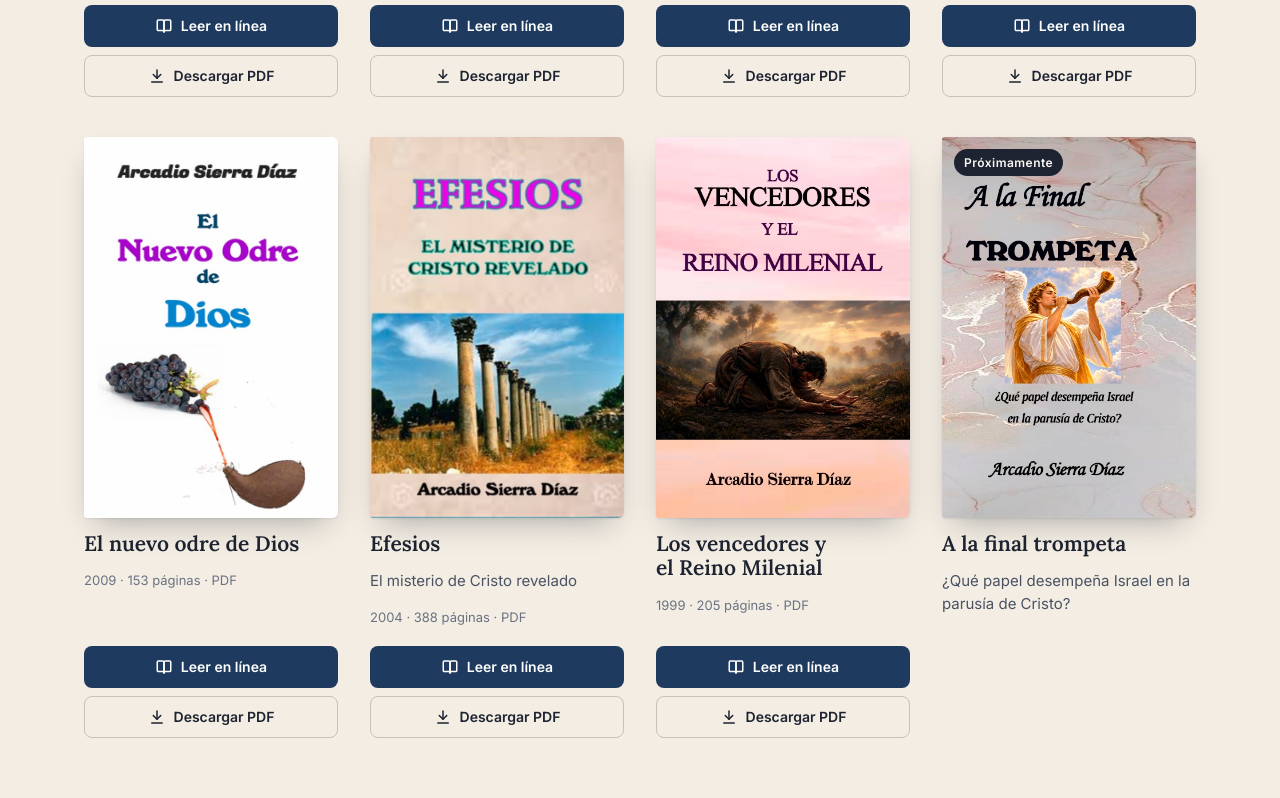
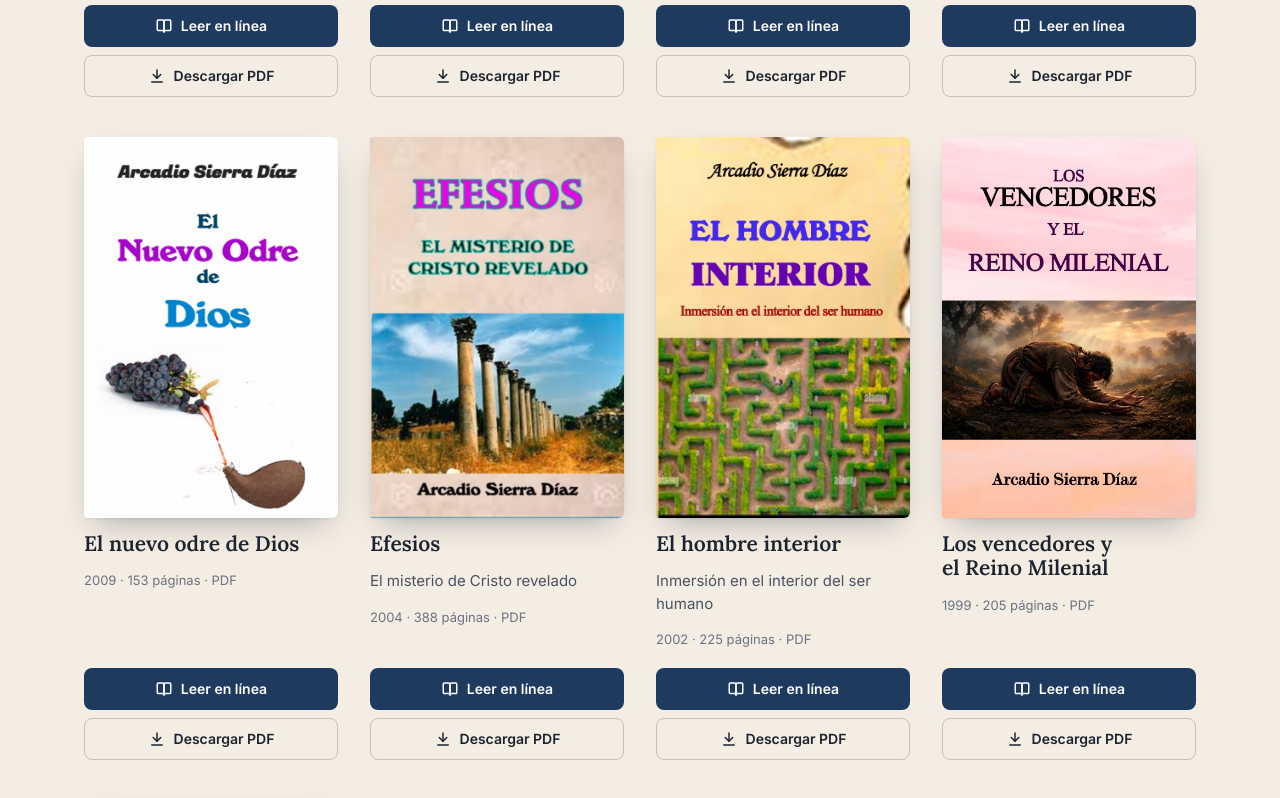
Before and after one commit to jonathanrchamorro/manantialesdelreino, a Next.js app: page / in a window 1280 px wide. Shown: the part 1560-2358 px from the top of the page. Built offline with nearby package versions, Linux system fonts and the light colour scheme.

Commit message:
feat: add El hombre interior book

```diff
--- a/src/data/books.ts
+++ b/src/data/books.ts
@@ -108,6 +108,25 @@ const BOOK_ENTRIES: Book[] = [
       "Los vencedores y la justicia",
       "Los vencedores y la Iglesia",
       "Los vencedores y el tribunal de Cristo",
+    ],
+  },
+  {
+    slug: "el-hombre-interior",
+    title: "El hombre interior",
+    subtitle: "Inmersión en el interior del ser humano",
+    year: 2002,
+    pages: 225,
+    cover: "/portadas/el-hombre-interior.jpg",
+    pdf: "/libros/el-hombre-interior.pdf",
+    summary:
+      "Una inmersión, a la luz de la Palabra de Dios, en el hombre interior de los redimidos: la Trinidad divina y el ser humano, la diferencia entre el alma y el espíritu, las funciones del espíritu regenerado, la renovación del alma y el camino del creyente de Egipto a la Tierra Prometida.",
+    chapters: [
+      "La Trinidad divina y el ser humano",
+      "El hombre interior y el hombre exterior",
+      "El espíritu humano en el hombre interior",
+      "Muerte para generar vida",
+      "La renovación del alma",
+      "De Egipto a la Tierra Prometida",
     ],
   },
   {
```
Also changed, not shown: public/portadas/el-hombre-interior.jpg (added), 1 other file (tests, documents, lock files or other folders).
